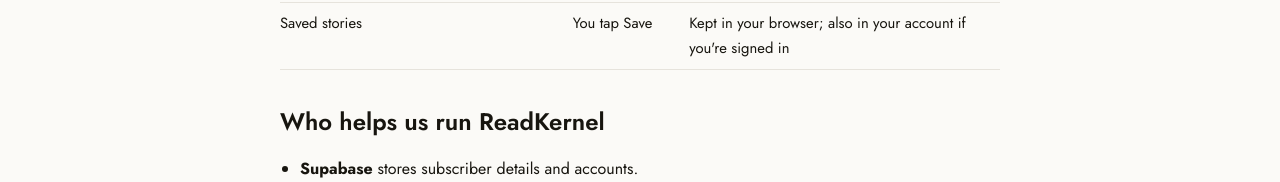
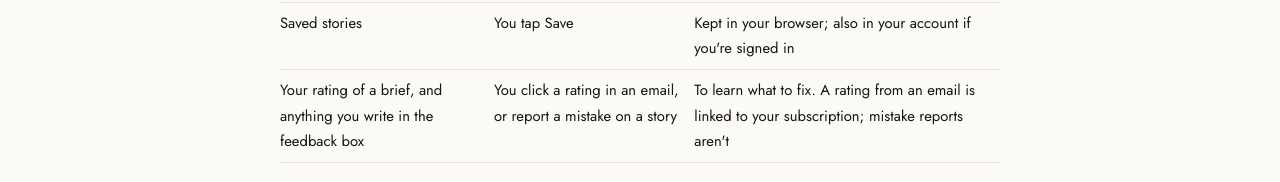
Before and after one commit to YashRajSingh1001/readkernel, a Next.js app in the folder web/: page /privacy in a window 1280 px wide. Shown: the part 618-800 px from the top of the page. Built offline with nearby package versions, Linux system fonts and the light colour scheme; no server answers.

Commit message:
Say on the privacy page what reader feedback stores

```diff
--- a/web/app/privacy/page.tsx
+++ b/web/app/privacy/page.tsx
@@ -58,6 +58,11 @@ export default function PrivacyPage() {
               <td>You tap Save</td>
               <td>Kept in your browser; also in your account if you&apos;re signed in</td>
             </tr>
+            <tr>
+              <td>Your rating of a brief, and anything you write in the feedback box</td>
+              <td>You click a rating in an email, or report a mistake on a story</td>
+              <td>To learn what to fix. A rating from an email is linked to your subscription; mistake reports aren&apos;t</td>
+            </tr>
           </tbody>
         </table>
 
```
